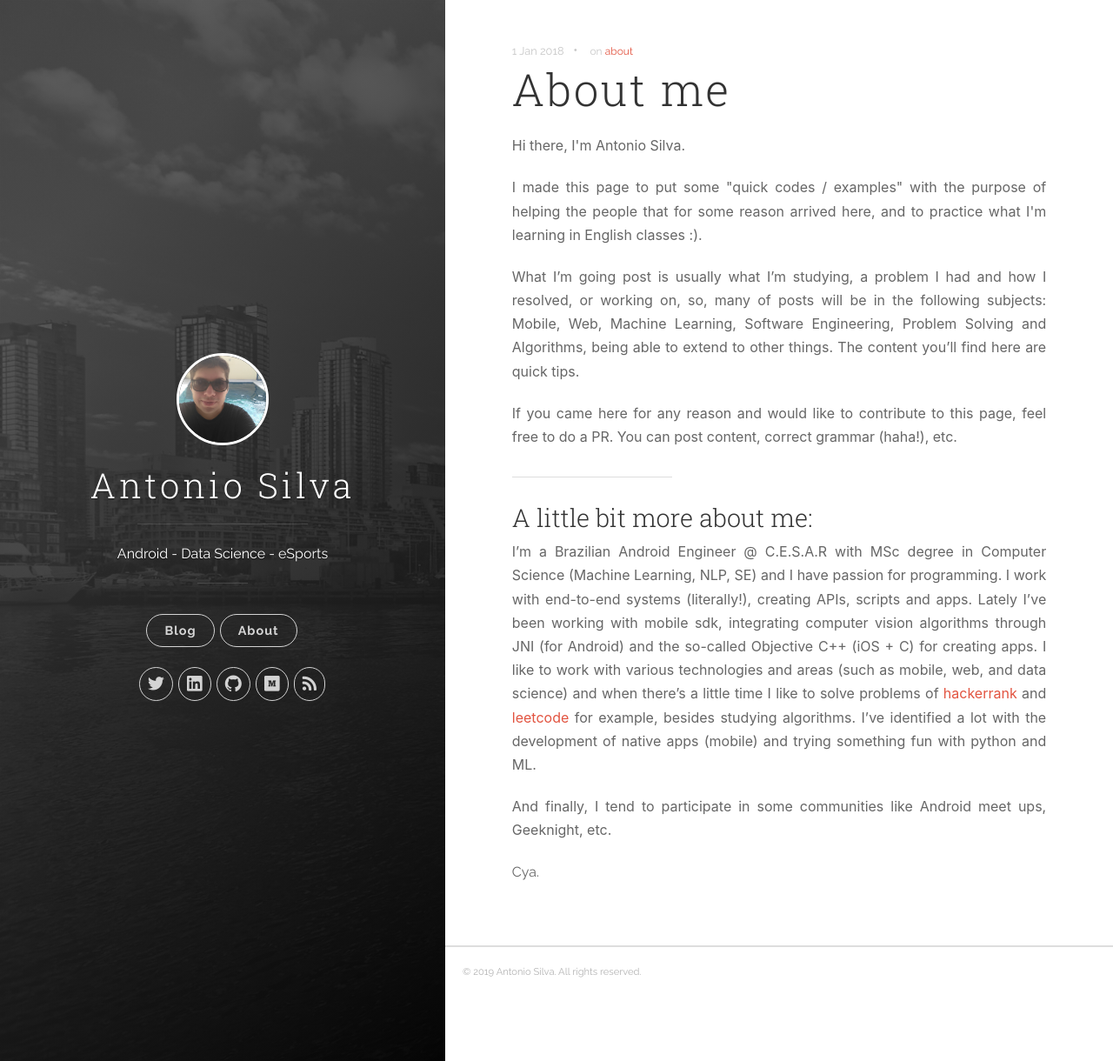
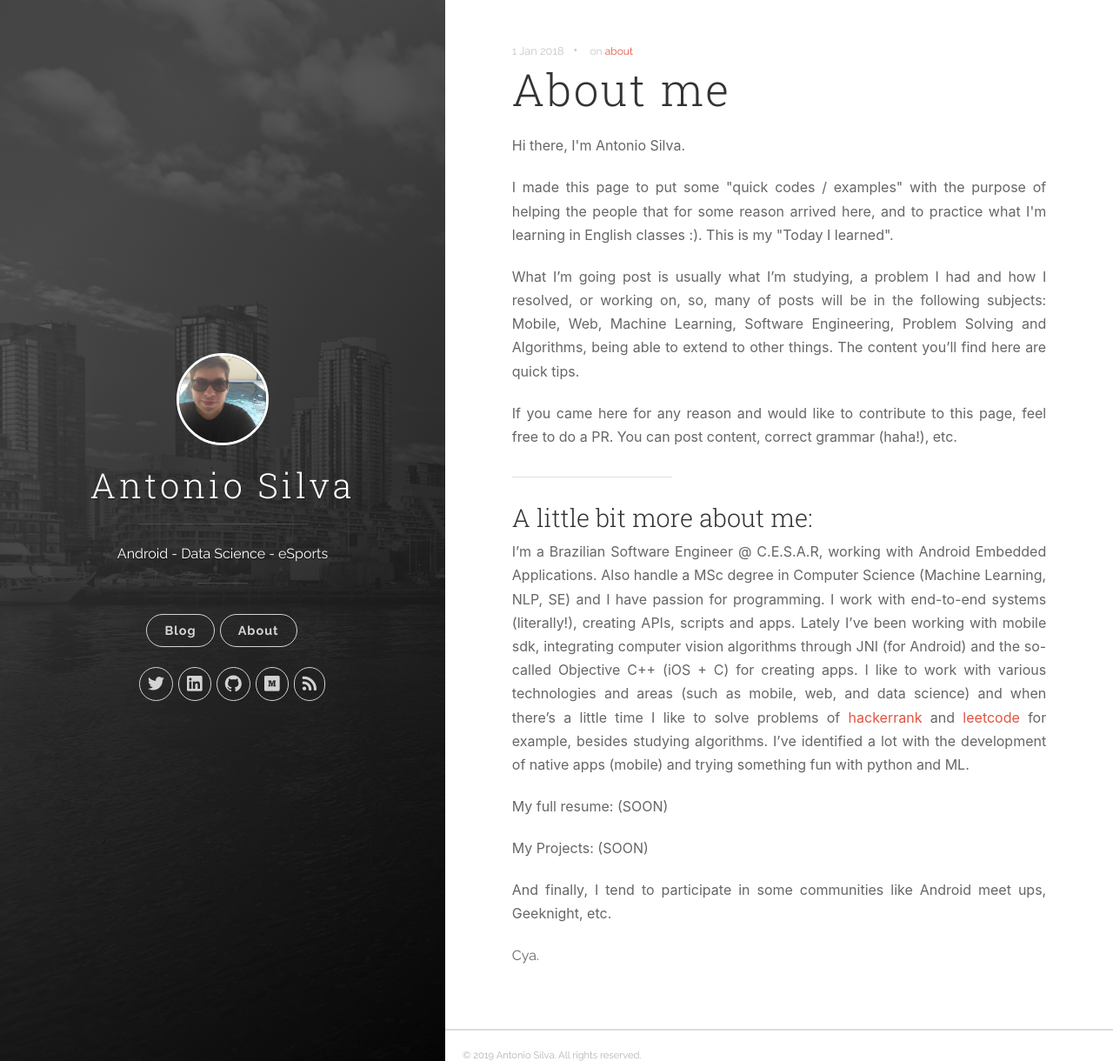
Before and after one commit to antoniosj/antoniosj.github.io, a Jekyll site: the page built from _posts/2018-01-01-about-me.markdown, in a window 1280 px wide and 1220 px high. Shown: the whole window at 87% size. Built offline with Jekyll 4.4.1, drawn with Linux system fonts in a browser that asks for light colours.

Commit message:
Update 2018-01-01-about-me.markdown

```diff
--- a/_posts/2018-01-01-about-me.markdown
+++ b/_posts/2018-01-01-about-me.markdown
@@ -7,7 +7,7 @@
 
 <p style="text-align: justify; font-family: -apple-system, BlinkMacSystemFont, sans-serif;" >Hi there, I'm Antonio Silva.</p>
 
-<p style="text-align: justify; font-family: -apple-system, BlinkMacSystemFont, sans-serif;" >I made this page to put some "quick codes / examples" with the purpose of helping the people that for some reason arrived here, and to practice what I'm learning in English classes :).</p>
+<p style="text-align: justify; font-family: -apple-system, BlinkMacSystemFont, sans-serif;" >I made this page to put some "quick codes / examples" with the purpose of helping the people that for some reason arrived here, and to practice what I'm learning in English classes :). This is my "Today I learned".</p>
 
 <p style="text-align: justify; font-family: -apple-system, BlinkMacSystemFont, sans-serif;" >What I’m going post is usually what I’m studying, a problem I had and how I resolved, or working on, so, many of posts will be in the following subjects: Mobile, Web, Machine Learning, Software Engineering, Problem Solving and Algorithms, being able to extend to other things. The content you’ll find here are quick tips.</p>
 
@@ -17,7 +17,10 @@
 
 ### A little bit more about me:
 
-<p style="text-align: justify; font-family: -apple-system, BlinkMacSystemFont, sans-serif;" >I’m a Brazilian Android Engineer @ C.E.S.A.R with MSc degree in Computer Science (Machine Learning, NLP, SE) and I have passion for programming. I work with end-to-end systems (literally!), creating APIs, scripts and apps. Lately I’ve been working with mobile sdk, integrating computer vision algorithms through JNI (for Android) and the so-called Objective C++ (iOS + C) for creating apps. I like to work with various technologies and areas (such as mobile, web, and data science) and when there’s a little time I like to solve problems of <a href="https://www.hackerrank.com">hackerrank</a> and <a href="https://www.leetcode.com">leetcode</a> for example, besides studying algorithms. I’ve identified a lot with the development of native apps (mobile) and trying something fun with python and ML.</p>
+<p style="text-align: justify; font-family: -apple-system, BlinkMacSystemFont, sans-serif;" >I’m a Brazilian Software Engineer @ C.E.S.A.R, working with Android Embedded Applications. Also handle a MSc degree in Computer Science (Machine Learning, NLP, SE) and I have passion for programming. I work with end-to-end systems (literally!), creating APIs, scripts and apps. Lately I’ve been working with mobile sdk, integrating computer vision algorithms through JNI (for Android) and the so-called Objective C++ (iOS + C) for creating apps. I like to work with various technologies and areas (such as mobile, web, and data science) and when there’s a little time I like to solve problems of <a href="https://www.hackerrank.com">hackerrank</a> and <a href="https://www.leetcode.com">leetcode</a> for example, besides studying algorithms. I’ve identified a lot with the development of native apps (mobile) and trying something fun with python and ML.</p>
+
+<p style="text-align: justify; font-family: -apple-system, BlinkMacSystemFont, sans-serif;" >My full resume: (SOON)</p>
+<p style="text-align: justify; font-family: -apple-system, BlinkMacSystemFont, sans-serif;" >My Projects: (SOON)</p>
 
 <p style="text-align: justify; font-family: -apple-system, BlinkMacSystemFont, sans-serif;" >And finally, I tend to participate in some communities like Android meet ups, Geeknight, etc.</p>
 
```
